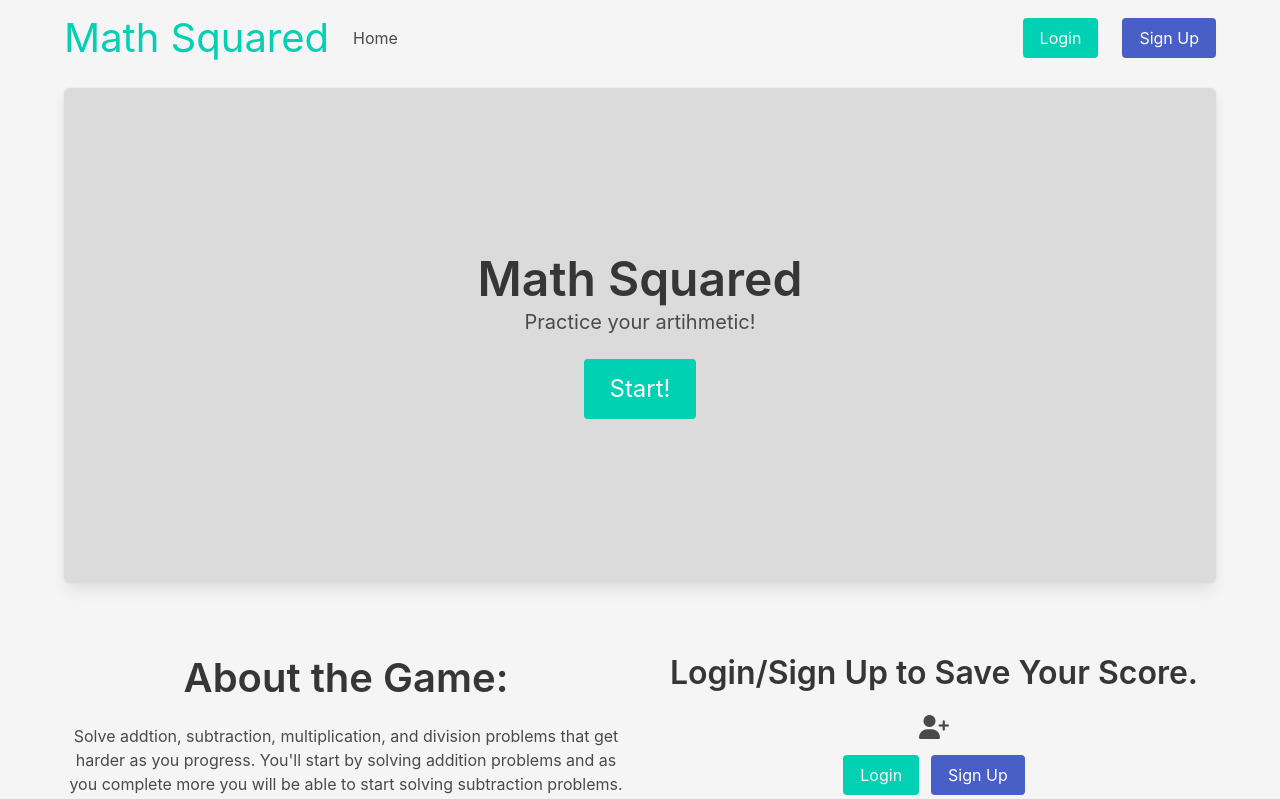
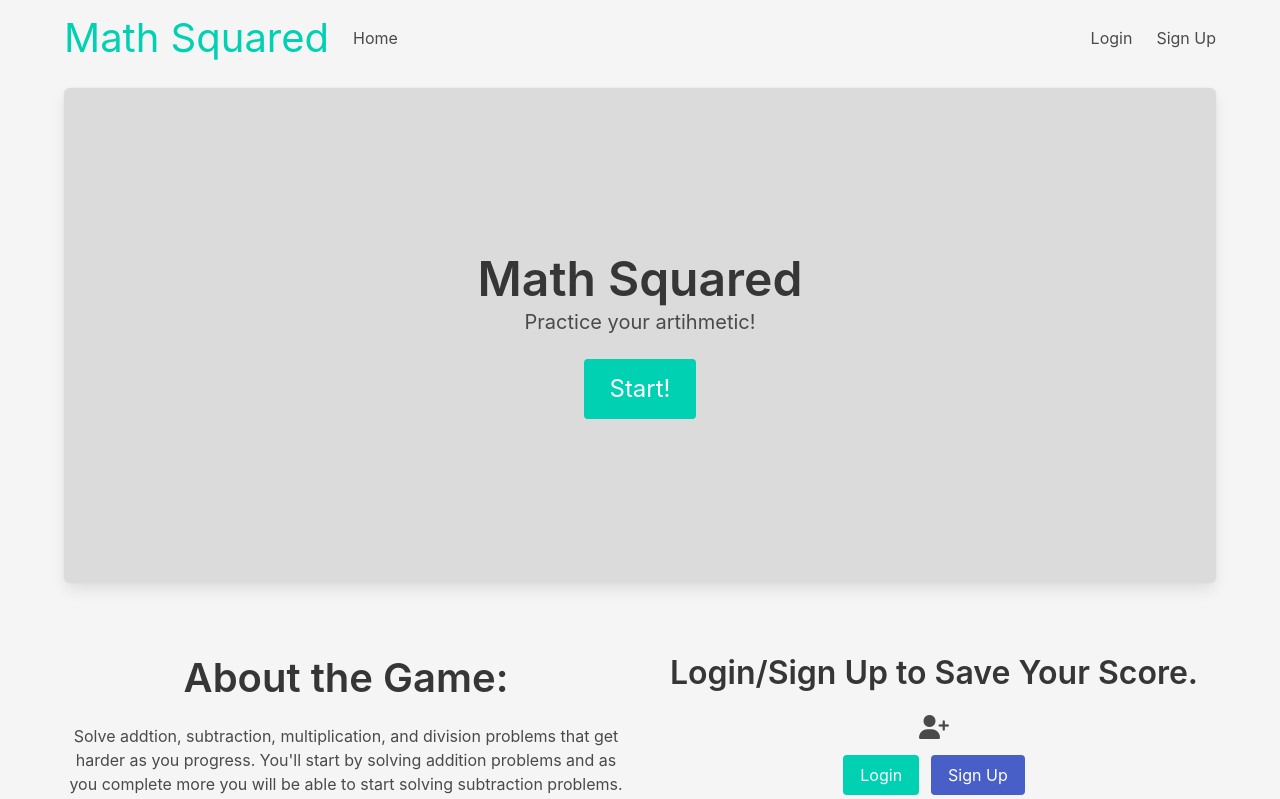
Before and after one commit to quentinikeno/Springboard-SEC-Capstone-2, a React (Create React App) app in the folder frontend/: page / in a window 1280 px wide. Shown: the top 799 px of the page. Built offline with nearby package versions, Linux system fonts and the light colour scheme; no server answers.

Commit message:
Make Login and Sign Up links just nav links instead of buttons.

```diff
--- a/frontend/src/navbar/Navbar.js
+++ b/frontend/src/navbar/Navbar.js
@@ -22,13 +22,13 @@ const Navbar = () => {
 				className="navbar-item has-background-light"
 				to="/auth/login"
 			>
-				<button className="button is-primary">Login</button>
+				Login
 			</NavLink>
 			<NavLink
 				className="navbar-item has-background-light"
 				to="/auth/register"
 			>
-				<button className="button is-link">Sign Up</button>
+				Sign Up
 			</NavLink>
 		</>
 	);
```
